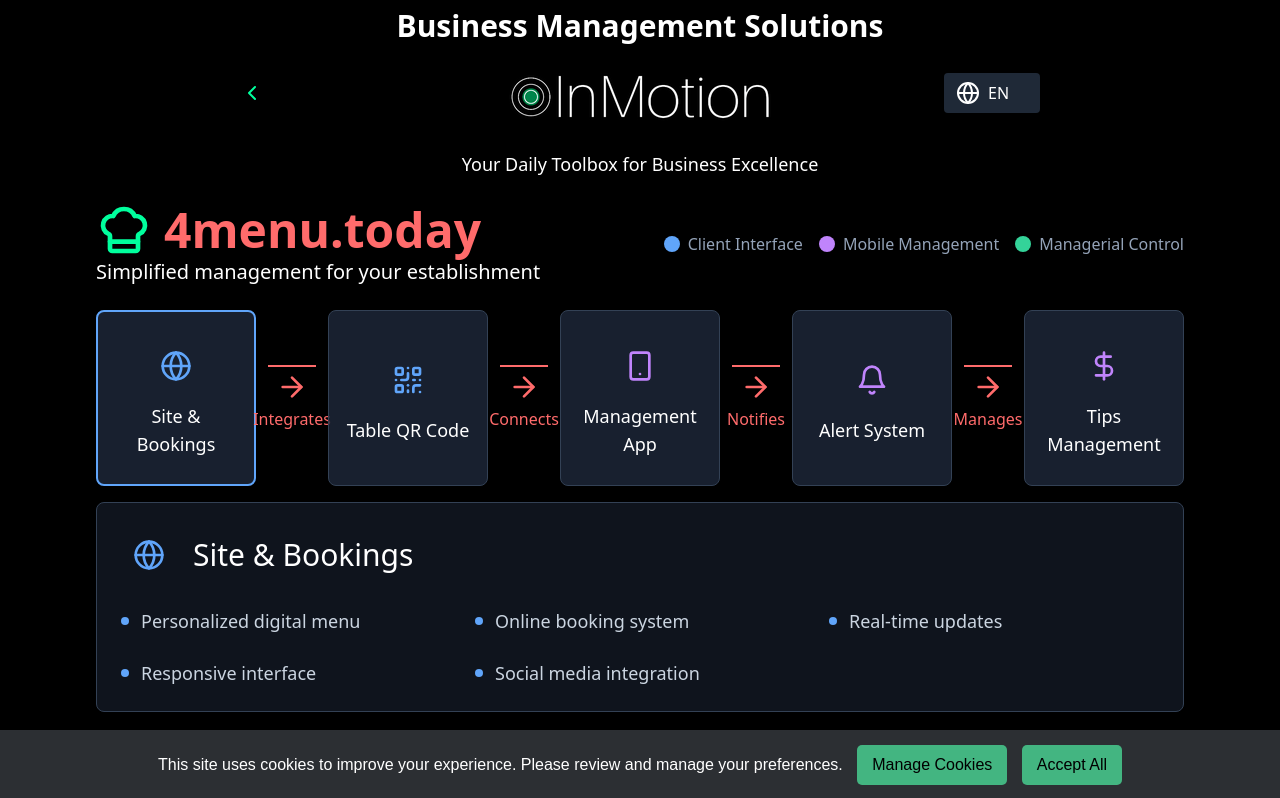
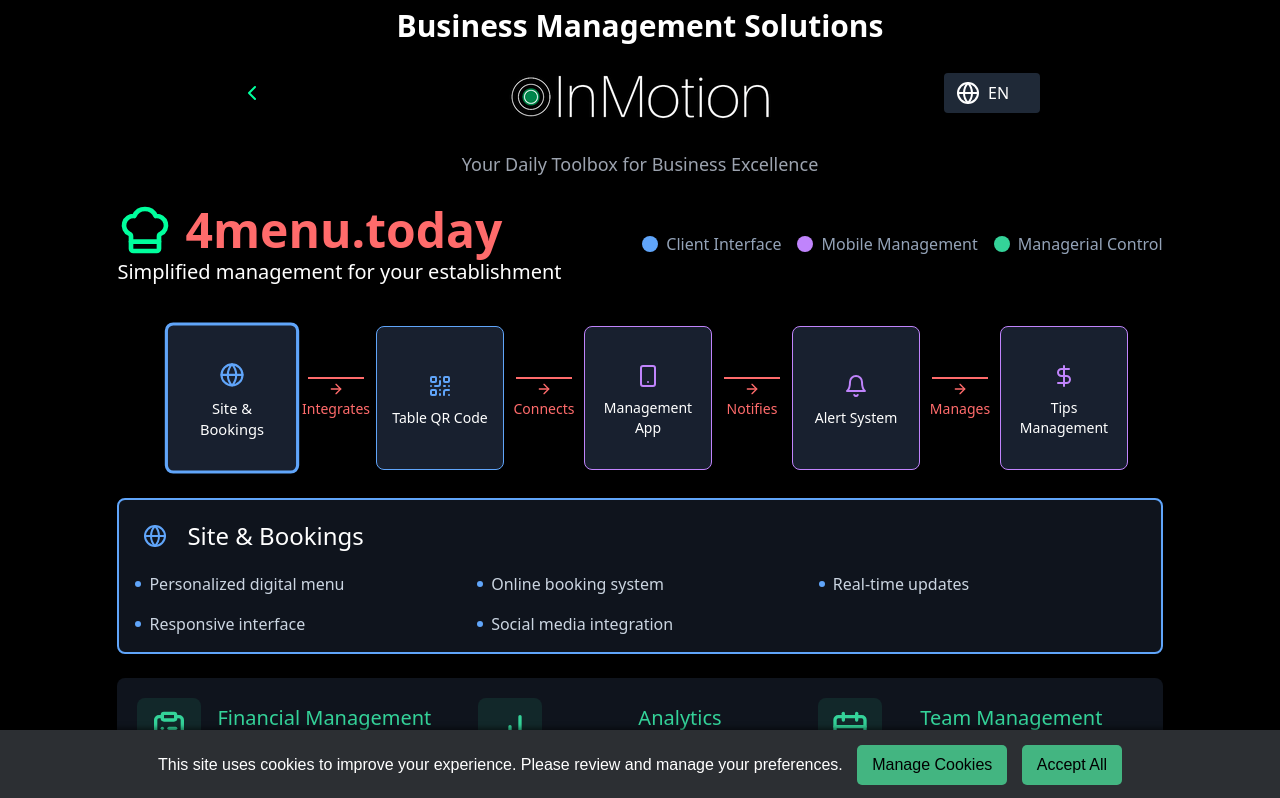
Before and after one commit to beloureiro/NS3, a React (Create React App) app: page /NS3/4menu in a window 1280 px wide. Shown: the top 798 px of the page. Built offline with nearby package versions, Linux system fonts and the light colour scheme.

Commit message:
design 4menu

```diff
--- a/src/AppComponents/PageHeader.js
+++ b/src/AppComponents/PageHeader.js
@@ -51,7 +51,7 @@ const PageHeader = ({ language, setLanguage, logo }) => {
             />
 
             {/* Subtitle */}
-            <div className="text-lg text-white-600 mt-6">
+            <div className="text-lg text-gray-400 mt-6">
               Your Daily Toolbox for Business Excellence
             </div>
 
--- a/src/Solutions/4Menu.js
+++ b/src/Solutions/4Menu.js
@@ -26,17 +26,20 @@ const FlowCard = ({ icon: Icon, title, color, isSelected, onClick }) => {
   return (
     <div
       onClick={onClick}
-      className={`bg-slate-800/80 p-4 rounded-lg cursor-pointer transition-all
-        ${isSelected ? `border-2 ${borderColor}` : 'border border-slate-700'}
-        hover:border-2 ${borderColor} flex flex-col justify-center items-center
-        w-32 h-36 sm:w-36 sm:h-40 md:w-40 md:h-44`} // Responsivo: ajusta largura e altura
+      className={`bg-slate-800/80 p-2 rounded-lg cursor-pointer transition-all duration-300
+        ${isSelected
+          ? `border-[3px] ${borderColor} scale-105`
+          : `border-[1.5px] ${borderColor}`
+        }
+        hover:border-[3px] hover:${borderColor} hover:scale-105 flex flex-col justify-center items-center
+        w-24 h-28 sm:w-28 sm:h-32 md:w-32 md:h-36`} // Dimensões ainda mais reduzidas
     >
-      <div className="flex flex-col items-center text-center gap-2">
-        <div className={`bg-${color}-400/10 p-3 rounded-lg`}>
-          <Icon className={`text-${color}-400 w-6 h-6 md:w-8 md:h-8`} /> {/* Responsivo: ajusta tamanho do ícone */}
+      <div className="flex flex-col items-center text-center gap-1"> {/* Reduzido gap para 1 */}
+        <div className={`bg-${color}-400/10 p-1.5 rounded-lg`}> {/* Reduzido padding para 1.5 */}
+          <Icon className={`text-${color}-400 w-5 h-5 md:w-6 md:h-6`} /> {/* Aumentado de w-4/h-4 para w-5/h-5 e md:w-6/md:h-6 */}
         </div>
         <div>
-          <h3 className="text-base md:text-lg font-medium text-white">{title}</h3> {/* Responsivo: ajusta tamanho do texto */}
+          <h3 className="text-[10px] md:text-xs lg:text-sm font-medium text-white whitespace-normal px-0.5">{title}</h3> {/* Texto ainda menor */}
         </div>
       </div>
     </div>
@@ -45,10 +48,10 @@ const FlowCard = ({ icon: Icon, title, color, isSelected, onClick }) => {
 
 // Component for displaying connecting arrows between FlowCards
 const ArrowConnection = ({ label }) => (
-  <div className="flex flex-col items-center justify-center w-10 md:w-12"> {/* Responsivo: ajusta largura */}
-    <div className="h-0.5 w-full bg-[#FF6B6B] mb-1" /> {/* Line style; change width, color, or spacing */}
-    <ArrowRight className="text-[#FF6B6B] w-6 h-6 md:w-8 md:h-8" /> {/* Responsivo: ajusta tamanho do ícone */}
-    <span className="text-sm md:text-base text-[#FF6B6B] mt-1">{label}</span> {/* Responsivo: ajusta tamanho do texto */}
+  <div className="flex flex-col items-center justify-center w-10 md:w-14"> {/* Reduzido ainda mais a largura */}
+    <div className="h-0.5 w-full bg-[#FF6B6B] mb-0.5" /> {/* Reduzido margin bottom */}
+    <ArrowRight className="text-[#FF6B6B] w-3 h-3 md:w-4 md:h-4" /> {/* Ícone ainda menor */}
+    <span className="text-xs md:text-sm text-[#FF6B6B] mt-0.5 text-center whitespace-normal min-w-[50px]">{label}</span> {/* Texto menor e min-width reduzido */}
   </div>
 );
 
@@ -93,19 +96,26 @@ const DetailPanel = ({ selectedItem, t }) => {
 
   const Icon = detail.icon; // Dynamically assign the icon component
 
+  // Define the same border color logic as FlowCard
+  const borderColor = {
+    blue: "border-blue-400",
+    purple: "border-purple-400",
+    emerald: "border-emerald-400"
+  }[detail.color];
+
   return (
-    <div className="mt-4 bg-slate-800/50 p-6 rounded-lg border border-slate-700">
-      <div className="flex items-center gap-4 mb-6">
-        <div className={`bg-${detail.color}-400/10 p-3 rounded-lg`}>
-          <Icon className={`text-${detail.color}-400 w-6 h-6 md:w-8 md:h-8`} /> {/* Responsivo: ajusta tamanho do ícone */}
+    <div className={`mt-3 bg-slate-800/50 p-4 rounded-lg border-2 ${borderColor}`}> {/* Reduzido margin-top e padding */}
+      <div className="flex items-center gap-3 mb-4"> {/* Reduzido gap e margin-bottom */}
+        <div className={`bg-${detail.color}-400/10 p-2 rounded-lg`}> {/* Reduzido padding */}
+          <Icon className={`text-${detail.color}-400 w-5 h-5 md:w-6 md:h-6`} /> {/* Reduzido tamanho do ícone */}
         </div>
-        <h3 className="text-2xl md:text-3xl font-medium text-white">{detail.title}</h3> {/* Responsivo: ajusta tamanho do texto */}
+        <h3 className="text-xl md:text-2xl font-medium text-white">{detail.title}</h3> {/* Reduzido tamanho do texto */}
       </div>
-      <div className="grid grid-cols-1 sm:grid-cols-2 md:grid-cols-3 gap-6"> {/* Responsivo: ajusta número de colunas */}
+      <div className="grid grid-cols-1 sm:grid-cols-2 md:grid-cols-3 gap-4"> {/* Reduzido gap */}
         {detail.features.map((feature, idx) => (
-          <div key={idx} className="flex items-center gap-3">
-            <div className={`w-2 h-2 rounded-full bg-${detail.color}-400`} />
-            <span className="text-lg text-slate-300">{feature}</span>
+          <div key={idx} className="flex items-center gap-2"> {/* Reduzido gap */}
+            <div className={`w-1.5 h-1.5 rounded-full bg-${detail.color}-400`} /> {/* Reduzido tamanho do bullet point */}
+            <span className="text-base text-slate-300">{feature}</span> {/* Reduzido tamanho do texto */}
           </div>
         ))}
       </div>
@@ -122,7 +132,7 @@ const FourMenu = ({ language = 'en' }) => {
     <div className="bg-black text-white pt-0 px-6 pb-6 -mt-4">
       <div className="max-w-6xl mx-auto">
         <div className="bg-transparent p-6 rounded-xl">
-          <div className="flex flex-col md:flex-row items-start md:items-center justify-between mb-6"> {/* Responsivo: ajusta direção e alinhamento */}
+          <div className="flex flex-col md:flex-row items-start md:items-center justify-between mb-6"> {/* Responsivo: ajusta direão e alinhamento */}
             <div>
               <h2 className="text-3xl sm:text-4xl md:text-5xl font-bold text-[#FF6B6B] flex items-center gap-3">
                 <ChefHat className="text-[#00ff9d] w-12 h-12 md:w-14 md:h-14" /> {/* Responsivo: ajusta tamanho do ícone */}
@@ -147,7 +157,7 @@ const FourMenu = ({ language = 'en' }) => {
           </div>
 
           {/* Menu flow with clickable cards - adjusted sizes */}
-          <div className="flex flex-col md:flex-row flex-wrap justify-center items-center gap-3"> {/* Reduced gap from 4 to 3 */}
+          <div className="flex flex-row justify-center items-center gap-3 overflow-x-auto md:overflow-x-hidden flex-nowrap py-4 pl-4"> {/* Adicionado pl-4 para evitar corte */}
             <FlowCard
               icon={Globe}
               title={t.siteCard.title}
```
